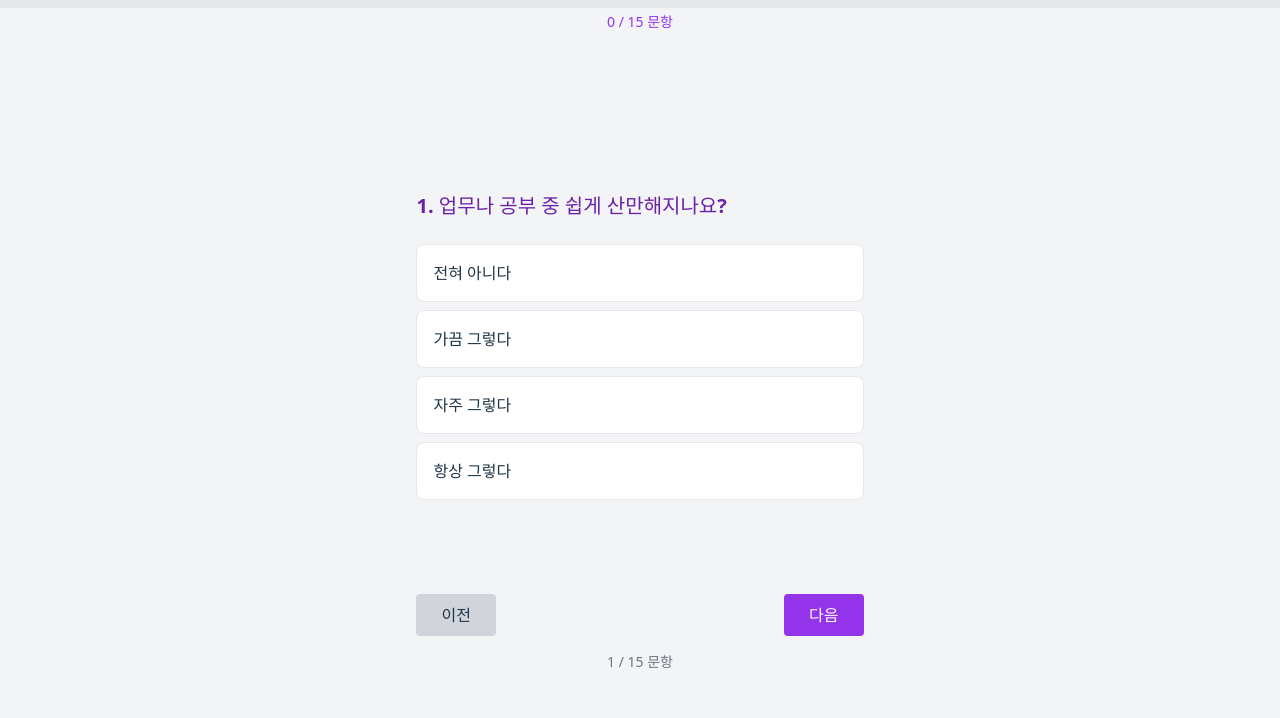
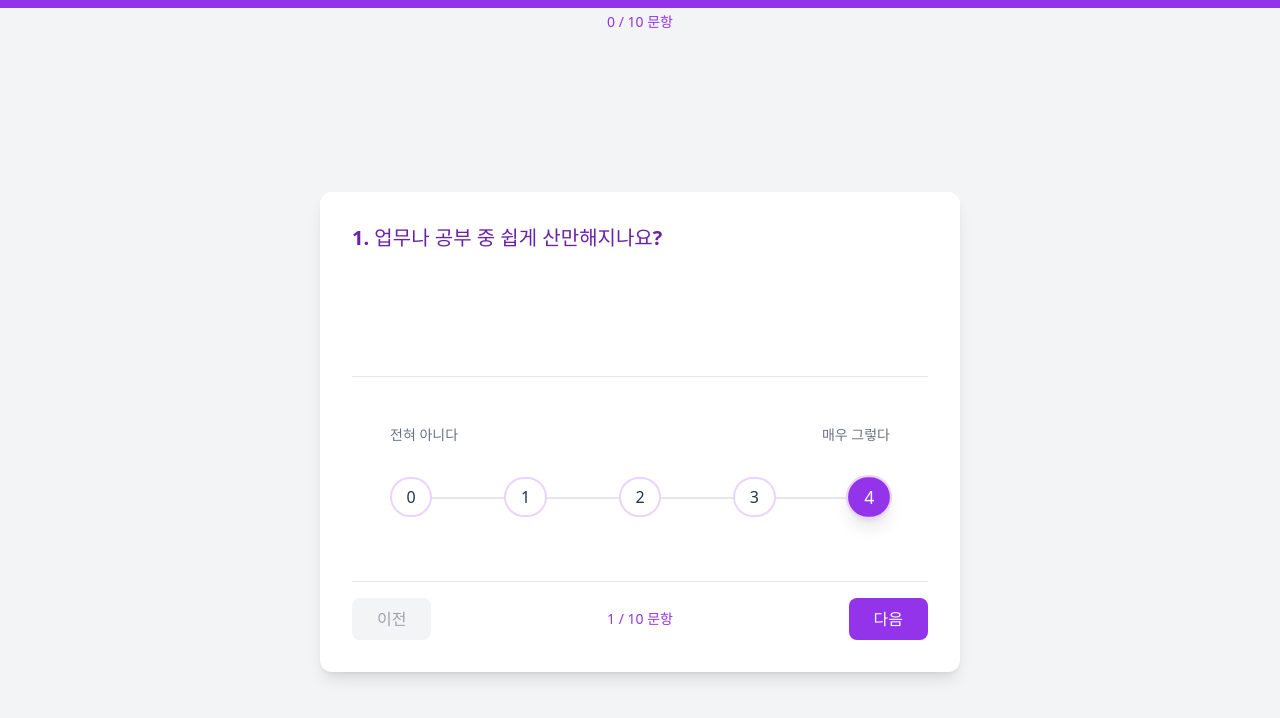
Before and after one commit to maengsoyeong/adhd-app, a React (Vite) app: page /test in a window 1280 px wide. Shown: the top 718 px of the page. Built offline with nearby package versions, Linux system fonts and the light colour scheme.

Commit message:
답안 박스 너비 고정

```diff
--- a/src/components/ProgressBar.tsx
+++ b/src/components/ProgressBar.tsx
@@ -5,37 +5,20 @@ interface ProgressBarProps {
   total: number;
 }
 
-const ProgressIndicator = ({ width }: { width: number }) => {
-  const widthClasses = {
-    0: 'w-0',
-    10: 'w-[10%]',
-    20: 'w-[20%]',
-    30: 'w-[30%]',
-    40: 'w-[40%]',
-    50: 'w-[50%]',
-    60: 'w-[60%]',
-    70: 'w-[70%]',
-    80: 'w-[80%]',
-    90: 'w-[90%]',
-    100: 'w-full',
-  };
-
-  // 가장 가까운 10의 배수로 반올림
-  const normalizedWidth = Math.round(width / 10) * 10;
-  const widthClass = widthClasses[normalizedWidth as keyof typeof widthClasses] || 'w-0';
-
-  return (
-    <div className={`h-full bg-purple-600 transition-all duration-300 ${widthClass}`} />
-  );
-};
-
 export const ProgressBar: React.FC<ProgressBarProps> = ({ current, total }) => {
   const progress = (current / total) * 100;
+
+  // progress 값에 따른 너비 클래스를 동적으로 결정
+  const getWidthClass = (percentage: number): string => {
+    return `w-[${Math.round(percentage)}%]`;
+  };
 
   return (
     <div className="fixed top-0 left-0 w-full z-50">
       <div className="h-2 bg-gray-200">
-        <ProgressIndicator width={progress} />
+        <div
+          className={`h-full bg-purple-600 transition-all duration-300 ${getWidthClass(progress)}`}
+        />
       </div>
       <div className="text-center text-sm text-purple-600 mt-1">
         {current} / {total} 문항
--- a/src/pages/SurveyResult.tsx
+++ b/src/pages/SurveyResult.tsx
@@ -111,21 +111,22 @@ export const SurveyResult: React.FC = () => {
     }
   };
 
-  const calculateScores = (): CategoryScore => {
-    const categoryTotals = {
+  const calculateScores = (answers: { [key: number]: string }) => {
+    const categoryTotals: { [key: string]: number } = {
       attention: 0,
       impulse: 0,
       execution: 0
     };
 
-    const categoryQuestions = {
+    const categoryQuestions: { [key: string]: number } = {
       attention: 0,
       impulse: 0,
       execution: 0
     };
 
     questions.forEach(question => {
-      if (answers[question.id]) {
+      // category와 scores가 있는 문항만 처리
+      if (question.category && question.scores && answers[question.id]) {
         const answerIndex = question.options.indexOf(answers[question.id]);
         const score = question.scores[answerIndex];
 
@@ -142,7 +143,7 @@ export const SurveyResult: React.FC = () => {
     };
   };
 
-  const scores = calculateScores();
+  const scores = calculateScores(answers);
   const attentionLevel = getScoreLevel(scores.attention, 'attention');
   const impulseLevel = getScoreLevel(scores.impulse, 'impulse');
   const executionLevel = getScoreLevel(scores.execution, 'execution');
--- a/src/pages/SurveyTest.tsx
+++ b/src/pages/SurveyTest.tsx
@@ -6,118 +6,64 @@ export interface Question {
   id: number;
   text: string;
   options: string[];
-  category: 'attention' | 'impulse' | 'execution';
-  scores: number[]; // 각 옵션별 점수
+  category?: 'attention' | 'impulse' | 'execution';  // optional
+  scores?: number[];  // optional
 }
 
 export const questions: Question[] = [
-  // 주의력 결핍 문항
   {
     id: 1,
     text: "업무나 공부 중 쉽게 산만해지나요?",
     options: ["전혀 아니다", "가끔 그렇다", "자주 그렇다", "항상 그렇다"],
     category: 'attention',
-    scores: [0, 1, 2, 3]
+    scores: [1, 2, 3, 4]
   },
   {
     id: 2,
-    text: "세부적인 사항에 주의를 기울이는 것이 어렵나요?",
-    options: ["전혀 아니다", "가끔 그렇다", "자주 그렇다", "항상 그렇다"],
-    category: 'attention',
-    scores: [0, 1, 2, 3]
+    text: "일을 시작하기 전에 계획을 세우나요?",
+    options: ["항상 그렇다", "자주 그렇다", "가끔 그렇다", "전혀 아니다"],
+    category: 'execution',
+    scores: [4, 3, 2, 1]
   },
   {
     id: 3,
-    text: "다른 사람이 말할 때 집중해서 듣기 어려운가요?",
-    options: ["전혀 아니다", "가끔 그렇다", "자주 그렇다", "항상 그렇다"],
-    category: 'attention',
-    scores: [0, 1, 2, 3]
+    text: "주말에 주로 어떤 활동을 하시나요?",
+    options: ["취미 활동", "휴식", "친목 모임", "자기 개발"]
   },
   {
     id: 4,
-    text: "지시사항을 끝까지 듣지 못하고 놓치는 경우가 있나요?",
-    options: ["전혀 아니다", "가끔 그렇다", "자주 그렇다", "항상 그렇다"],
-    category: 'attention',
-    scores: [0, 1, 2, 3]
+    text: "어려운 결정을 내릴 때 주로 어떤 방식을 선호하시나요?",
+    options: ["논리적 분석", "직관적 판단", "타인의 조언", "시간을 두고 고민"]
   },
   {
     id: 5,
-    text: "일상적인 물건들을 자주 잃어버리나요?",
-    options: ["전혀 아니다", "가끔 그렇다", "자주 그렇다", "항상 그렇다"],
-    category: 'attention',
-    scores: [0, 1, 2, 3]
+    text: "새로운 환경에 적응하는 데 얼마나 걸리시나요?",
+    options: ["매우 빠름", "비교적 빠름", "보통", "시간이 필요함"]
   },
-  // 충동성 문항
   {
     id: 6,
-    text: "차례를 기다리는 것이 어려운가요?",
-    options: ["전혀 아니다", "가끔 그렇다", "자주 그렇다", "항상 그렇다"],
-    category: 'impulse',
-    scores: [0, 1, 2, 3]
+    text: "일상적인 문제 해결 시 어떤 접근 방식을 선호하시나요?",
+    options: ["체계적 접근", "창의적 접근", "경험 기반", "즉흥적 대처"]
   },
   {
     id: 7,
-    text: "생각하기 전에 말이나 행동이 먼저 나오나요?",
-    options: ["전혀 아니다", "가끔 그렇다", "자주 그렇다", "항상 그렇다"],
-    category: 'impulse',
-    scores: [0, 1, 2, 3]
+    text: "다른 사람들과 소통할 때 선호하는 방식은 무엇인가요?",
+    options: ["직접 만남", "전화", "문자/채팅", "이메일"]
   },
   {
     id: 8,
-    text: "즉흥적으로 결정을 내리는 경우가 많나요?",
-    options: ["전혀 아니다", "가끔 그렇다", "자주 그렇다", "항상 그렇다"],
-    category: 'impulse',
-    scores: [0, 1, 2, 3]
+    text: "새로운 기술이나 도구를 배울 때 어떤 방식을 선호하시나요?",
+    options: ["직접 시도", "매뉴얼 참고", "전문가 도움", "온라인 강의"]
   },
   {
     id: 9,
-    text: "다른 사람의 대화나 활동을 방해하게 되나요?",
-    options: ["전혀 아니다", "가끔 그렇다", "자주 그렇다", "항상 그렇다"],
-    category: 'impulse',
-    scores: [0, 1, 2, 3]
+    text: "업무나 학업에서 가장 중요하게 생각하는 것은 무엇인가요?",
+    options: ["효율성", "창의성", "정확성", "협동"]
   },
   {
     id: 10,
-    text: "위험한 활동을 충동적으로 하는 경향이 있나요?",
-    options: ["전혀 아니다", "가끔 그렇다", "자주 그렇다", "항상 그렇다"],
-    category: 'impulse',
-    scores: [0, 1, 2, 3]
-  },
-  // 실행기능 문항
-  {
-    id: 11,
-    text: "일을 시작하기 전에 계획을 세우나요?",
-    options: ["항상 그렇다", "자주 그렇다", "가끔 그렇다", "전혀 아니다"],
-    category: 'execution',
-    scores: [3, 2, 1, 0]
-  },
-  {
-    id: 12,
-    text: "복잡한 과제를 작은 단계로 나누어 처리할 수 있나요?",
-    options: ["항상 그렇다", "자주 그렇다", "가끔 그렇다", "전혀 아니다"],
-    category: 'execution',
-    scores: [3, 2, 1, 0]
-  },
-  {
-    id: 13,
-    text: "시간 관리를 잘 하시나요?",
-    options: ["항상 그렇다", "자주 그렇다", "가끔 그렇다", "전혀 아니다"],
-    category: 'execution',
-    scores: [3, 2, 1, 0]
-  },
-  {
-    id: 14,
-    text: "우선순위를 정하고 그에 따라 일을 처리하나요?",
-    options: ["항상 그렇다", "자주 그렇다", "가끔 그렇다", "전혀 아니다"],
-    category: 'execution',
-    scores: [3, 2, 1, 0]
-  },
-  {
-    id: 15,
-    text: "장기적인 목표를 설정하고 달성하기 위해 노력하나요?",
-    options: ["항상 그렇다", "자주 그렇다", "가끔 그렇다", "전혀 아니다"],
-    category: 'execution',
-    scores: [3, 2, 1, 0]
+    text: "변화가 필요한 상황에서 어떤 태도를 보이시나요?",
+    options: ["적극적 수용", "신중한 검토", "점진적 적용", "현상 유지 선호"]
   }
 ];
 
@@ -129,11 +75,12 @@ export const SurveyTest: React.FC = () => {
   const currentQuestion = questions[currentQuestionIndex];
   const answeredCount = Object.keys(answers).length;
 
-  const handleAnswer = (answer: string) => {
+  const handleAnswer = (score: number) => {
     setAnswers(prev => ({
       ...prev,
-      [currentQuestion.id]: answer
+      [currentQuestion.id]: currentQuestion.options[score]
     }));
+
     // 자동으로 다음 문항으로 이동
     if (currentQuestionIndex < questions.length - 1) {
       setCurrentQuestionIndex(prev => prev + 1);
@@ -152,85 +99,125 @@ export const SurveyTest: React.FC = () => {
     }
   };
 
+  // 답변하지 않은 문항들을 찾는 함수 수정
+  const getUnansweredQuestions = () => {
+    return questions
+      .filter(q => answers[q.id] === undefined)  // 수정된 부분
+      .map(q => q.id);
+  };
+
   const handleSubmit = () => {
-    if (Object.keys(answers).length === questions.length) {
+    const unansweredQuestions = getUnansweredQuestions();
+
+    if (unansweredQuestions.length === 0) {
       navigate('/result', { state: { answers } });
     } else {
-      alert('모든 문항에 답변해주세요.');
+      // 첫 번째 미답변 문항으로 이동
+      const firstUnanswered = unansweredQuestions[0];
+      const questionIndex = questions.findIndex(q => q.id === firstUnanswered);
+      setCurrentQuestionIndex(questionIndex);
+
+      // 알림 메시지 표시
+      const missingQuestions = unansweredQuestions.join(', ');
+      alert(`다음 문항들이 답변되지 않았습니다: ${missingQuestions}번`);
     }
   };
 
   return (
     <>
       <ProgressBar current={answeredCount} total={questions.length} />
-      <div className="max-w-2xl mx-auto p-4 mt-16">
-        <div className="min-h-[60vh] flex flex-col">
-          {/* 현재 문항 */}
-          <div className="flex-grow">
-            <h2 className="text-xl font-semibold mb-6 text-purple-800">
+      <div className="flex justify-center p-4 mt-16">
+        {/* 문항과 답변을 포함하는 메인 카드 - 고정 너비 적용 */}
+        <div className="w-[640px] bg-white rounded-xl shadow-lg p-8 h-[480px] flex flex-col">
+          {/* 문항 영역 */}
+          <div className="h-[120px] overflow-auto mb-8">
+            <h2 className="text-xl font-semibold text-purple-800 whitespace-normal break-words">
               {currentQuestionIndex + 1}. {currentQuestion.text}
             </h2>
-            <div className="space-y-2">
-              {currentQuestion.options.map((option, index) => (
+          </div>
+
+          {/* 구분선 */}
+          <div className="border-b border-gray-200 mb-8"></div>
+
+          {/* 답안 선택 영역 */}
+          <div className="flex-1 flex flex-col justify-center">
+            <div className="w-full max-w-[500px] mx-auto">
+              {/* 리커트 척도 라벨 */}
+              <div className="flex justify-between mb-4">
+                <span className="text-sm text-gray-500">전혀 아니다</span>
+                <span className="text-sm text-gray-500">매우 그렇다</span>
+              </div>
+
+              {/* 리커트 척도 버튼 */}
+              <div className="relative py-4">
+                {/* 배경 라인 */}
+                <div className="absolute top-1/2 left-0 right-0 h-0.5 bg-gray-200"></div>
+
+                {/* 버튼 컨테이너 */}
+                <div className="relative flex justify-between">
+                  {[0, 1, 2, 3, 4].map((score) => (
                     <button
-                  key={index}
-                  className={`w-full text-left p-4 rounded-lg transition-colors ${
-                    answers[currentQuestion.id] === option
-                      ? 'bg-purple-100 border-2 border-purple-500'
-                      : 'bg-white border border-gray-200 hover:border-purple-300'
-                  }`}
-                  onClick={() => handleAnswer(option)}
+                      key={score}
+                      onClick={() => handleAnswer(score)}
+                      className={`w-10 h-10 rounded-full transition-all duration-200 flex items-center justify-center
+                        ${answers[currentQuestion.id] === currentQuestion.options[score]
+                          ? 'bg-purple-600 text-white transform scale-110 shadow-lg z-10'
+                          : 'bg-white hover:bg-purple-100 z-10'
+                        } border-2 border-purple-200 hover:border-purple-400`}
                     >
-                  {option}
+                      {score}
                     </button>
                   ))}
                 </div>
               </div>
+            </div>
+          </div>
 
-          {/* 네비게이션 버튼 */}
-          <div className="flex justify-between items-center mt-8">
+          {/* 네비게이션 영역 */}
+          <div className="mt-8 pt-4 border-t border-gray-200">
+            <div className="flex justify-between items-center">
+              {/* 이전 버튼 */}
               <button
                 onClick={handlePrevious}
                 disabled={currentQuestionIndex === 0}
-              className={`px-6 py-2 rounded ${
+                className={`px-6 py-2 rounded-lg ${
                   currentQuestionIndex === 0
-                  ? 'bg-gray-300 cursor-not-allowed'
-                  : 'bg-purple-600 hover:bg-purple-700 text-white'
+                    ? 'bg-gray-100 text-gray-400 cursor-not-allowed'
+                    : 'bg-purple-50 text-purple-600 hover:bg-purple-100'
                 }`}
               >
                 이전
               </button>
 
+              {/* 진행 상태 */}
+              <div className="text-sm text-purple-600">
+                {currentQuestionIndex + 1} / {questions.length} 문항
+              </div>
+
+              {/* 다음/제출 버튼 */}
               {currentQuestionIndex === questions.length - 1 ? (
                 <button
                   onClick={handleSubmit}
-                disabled={Object.keys(answers).length !== questions.length}
-                className={`px-6 py-2 rounded ${
-                  Object.keys(answers).length === questions.length
-                    ? 'bg-purple-600 hover:bg-purple-700 text-white'
-                    : 'bg-gray-300 cursor-not-allowed'
-                }`}
+                  className={`
+                    px-8 py-2 rounded-lg font-semibold
+                    transform transition-all duration-200
+                    ${Object.keys(answers).length === questions.length
+                      ? 'bg-gradient-to-r from-purple-600 to-purple-800 text-white hover:scale-105 hover:shadow-lg'
+                      : 'bg-gray-100 text-gray-400 cursor-not-allowed'
+                    }
+                  `}
                 >
                   제출하기
                 </button>
               ) : (
                 <button
                   onClick={handleNext}
-                disabled={currentQuestionIndex === questions.length - 1}
-                className={`px-6 py-2 rounded ${
-                  currentQuestionIndex === questions.length - 1
-                    ? 'bg-gray-300 cursor-not-allowed'
-                    : 'bg-purple-600 hover:bg-purple-700 text-white'
-                }`}
+                  className="px-6 py-2 rounded-lg bg-purple-600 text-white hover:bg-purple-700"
                 >
                   다음
                 </button>
               )}
             </div>
-
-          {/* 진행 상태 표시 */}
-          <div className="text-center mt-4 text-sm text-gray-500">
-            {currentQuestionIndex + 1} / {questions.length} 문항
           </div>
         </div>
       </div>
```
Lines whose indentation alone changed are shown as unchanged.
